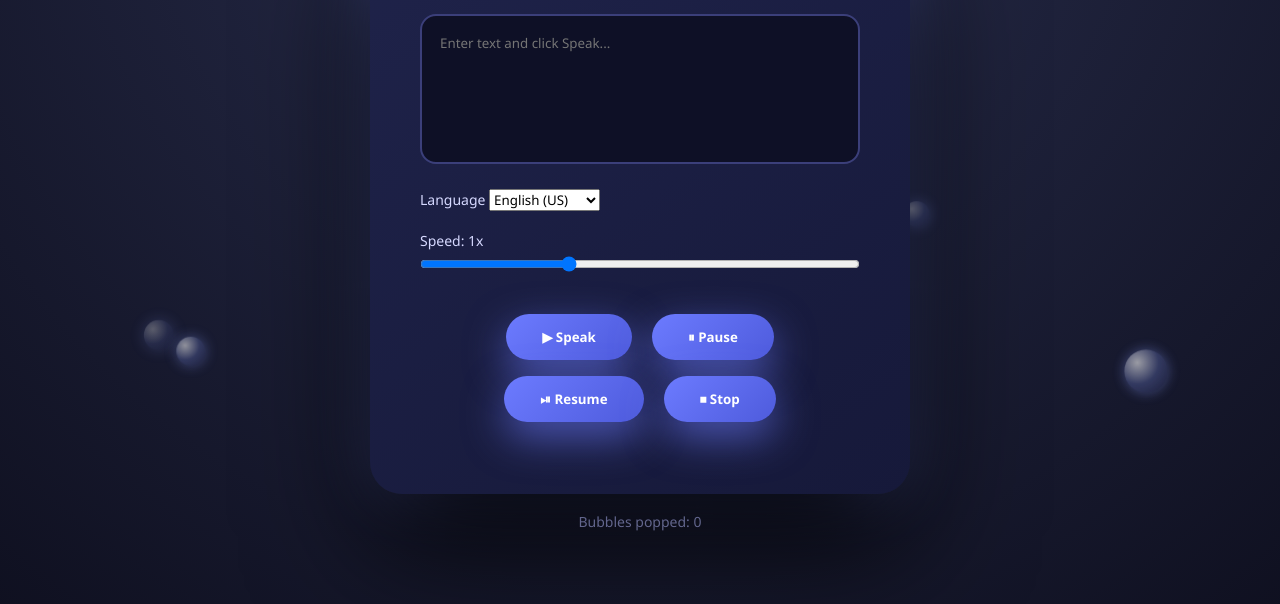
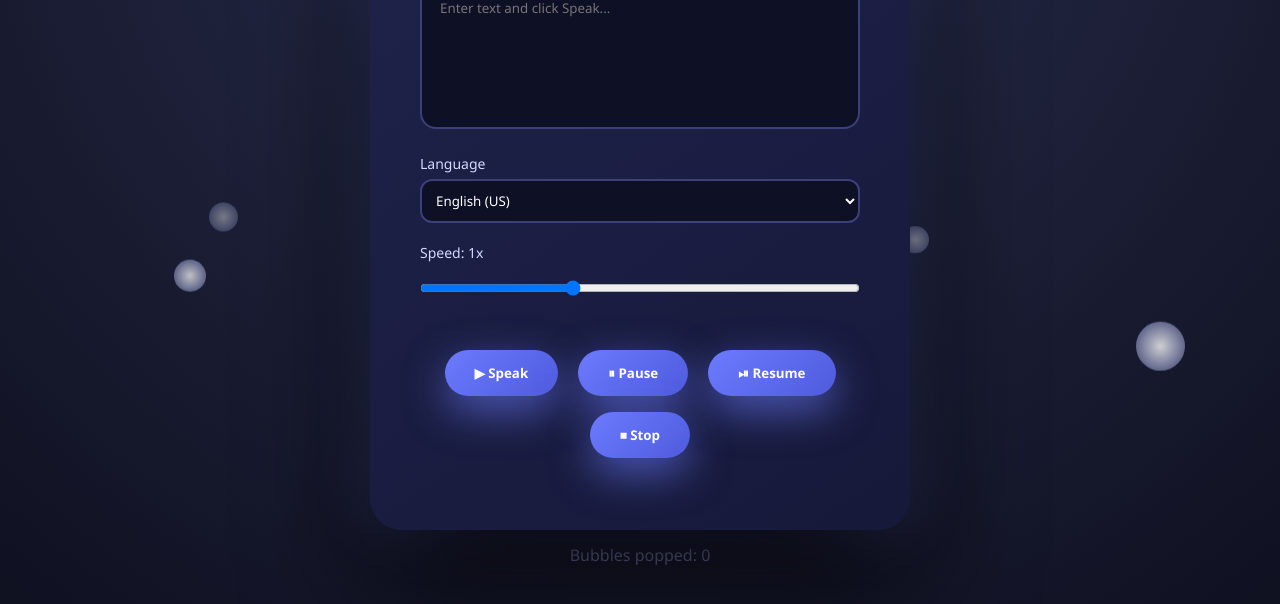
Before and after one commit to surendra962-star/Text-to-Speech, a plain HTML site: page index.html in a window 1280 px wide. Shown: the part 180-784 px from the top of the page. Drawn offline with Linux system fonts and the light colour scheme.

Commit message:
Refactor CSS for text-to-voice component

```diff
--- a/text-to-voice.css
+++ b/text-to-voice.css
@@ -19,29 +19,23 @@
 /* ================= CONTAINER ================= */
 .tts-container {
   width: 540px;
+  max-width: 92%;
   padding: 50px;
   border-radius: 32px;
   text-align: center;
   background: linear-gradient(145deg, #1f234a, #16193a);
   z-index: 2;
-
-    box-shadow:
-      0 50px 120px rgba(0,0,0,0.85),
+  box-shadow: 0 50px 120px rgba(0,0,0,0.85),
               0 0 60px rgba(120,140,255,0.35);
-
-    transform-style: preserve-3d;
   animation: cinematicEntry 1.2s ease forwards;
-    transition: transform 0.2s ease;
-    will-change: transform;
 }
 
-  /* ================= TITLE ================= */
 h2 {
   color: #b7c1ff;
   margin-bottom: 22px;
 }
 
-  /* ================= TEXTAREA ================= */
+/* ================= INPUT ================= */
 textarea {
   width: 100%;
   height: 150px;
@@ -50,7 +44,6 @@
   background: #0e1026;
   border: 2px solid #3b3f7a;
   color: #f1f2ff;
-    outline: none;
   resize: none;
 }
 
@@ -67,9 +60,14 @@
   text-align: left;
 }
 
-  .controls input {
+input[type="range"], select {
   width: 100%;
   margin-top: 6px;
+  padding: 10px;
+  border-radius: 12px;
+  background: #0e1026;
+  color: #fff;
+  border: 2px solid #3b3f7a;
 }
 
 /* ================= BUTTONS ================= */
@@ -78,42 +76,30 @@
 }
 
 button {
-    padding: 14px 36px;
+  padding: 14px 30px;
   margin: 8px;
   border-radius: 45px;
   border: none;
   cursor: pointer;
   font-weight: 600;
-    color: #ffffff;
+  color: #fff;
   background: linear-gradient(135deg, #6c7bff, #4e5bdc);
   box-shadow: 0 15px 40px rgba(108,123,255,0.6);
 }
 
 button:hover {
-    transform: translateY(-5px) scale(1.07);
+  transform: translateY(-4px) scale(1.05);
 }
 
-  /* ================= STATUS ================= */
 #status {
   margin-top: 14px;
   color: #d6d9ff;
-    font-size: 14px;
-  }
-
-  /* ================= BUBBLE COUNT ================= */
-  .bubble-count {
-    margin-top: 18px;
-    font-size: 14px;
-    color: #b8beff;
-    opacity: 0.5;
-    z-index: 2;
 }
 
 /* ================= BUBBLES ================= */
 .bubble-area {
   position: fixed;
   inset: 0;
-    overflow: hidden;
   z-index: 0;
   pointer-events: none;
 }
@@ -121,58 +107,31 @@
 .bubble {
   position: absolute;
   border-radius: 50%;
-    background: radial-gradient(
-      circle at 30% 30%,
-      rgba(255,255,255,0.9),
-      rgba(140,160,255,0.4),
-      rgba(80,90,200,0.15)
-    );
-    box-shadow: 0 0 15px rgba(140,160,255,0.6);
+  background: radial-gradient(circle, #fff, rgba(120,140,255,0.4));
+  animation: float 10s linear infinite;
   pointer-events: auto;
-    cursor: pointer;
-    animation: floatRandom linear infinite;
 }
 
-  /* Glow on click */
-  .bubble.glow {
-    box-shadow:
-      0 0 20px rgba(255,255,255,0.9),
-      0 0 40px rgba(150,170,255,0.9),
-      0 0 80px rgba(150,170,255,0.8);
-    transform: scale(1.3);
-  }
-
-  /* Pop animation */
-  .bubble.pop {
-    animation: pop 0.3s ease forwards;
-  }
-
-  @keyframes floatRandom {
-    from {
-      transform: translate(0, 0) scale(0.8);
-      opacity: 0.8;
-    }
+@keyframes float {
   to {
-      transform: translate(var(--x), var(--y)) scale(1.2);
+    transform: translateY(-600px);
     opacity: 0;
   }
 }
 
-  @keyframes pop {
-    to {
-      transform: scale(1.8);
-      opacity: 0;
-    }
+.bubble-count {
+  margin-top: 14px;
+  color: #b8beff;
+  opacity: 0.6;
 }
 
-  /* ================= ENTRY ================= */
 @keyframes cinematicEntry {
   from {
     opacity: 0;
-      transform: translateY(100px) rotateX(-30deg);
+    transform: translateY(100px);
   }
   to {
     opacity: 1;
-      transform: translateY(0) rotateX(0);
+    transform: translateY(0);
   }
 }
```
Lines whose indentation alone changed are shown as unchanged.
